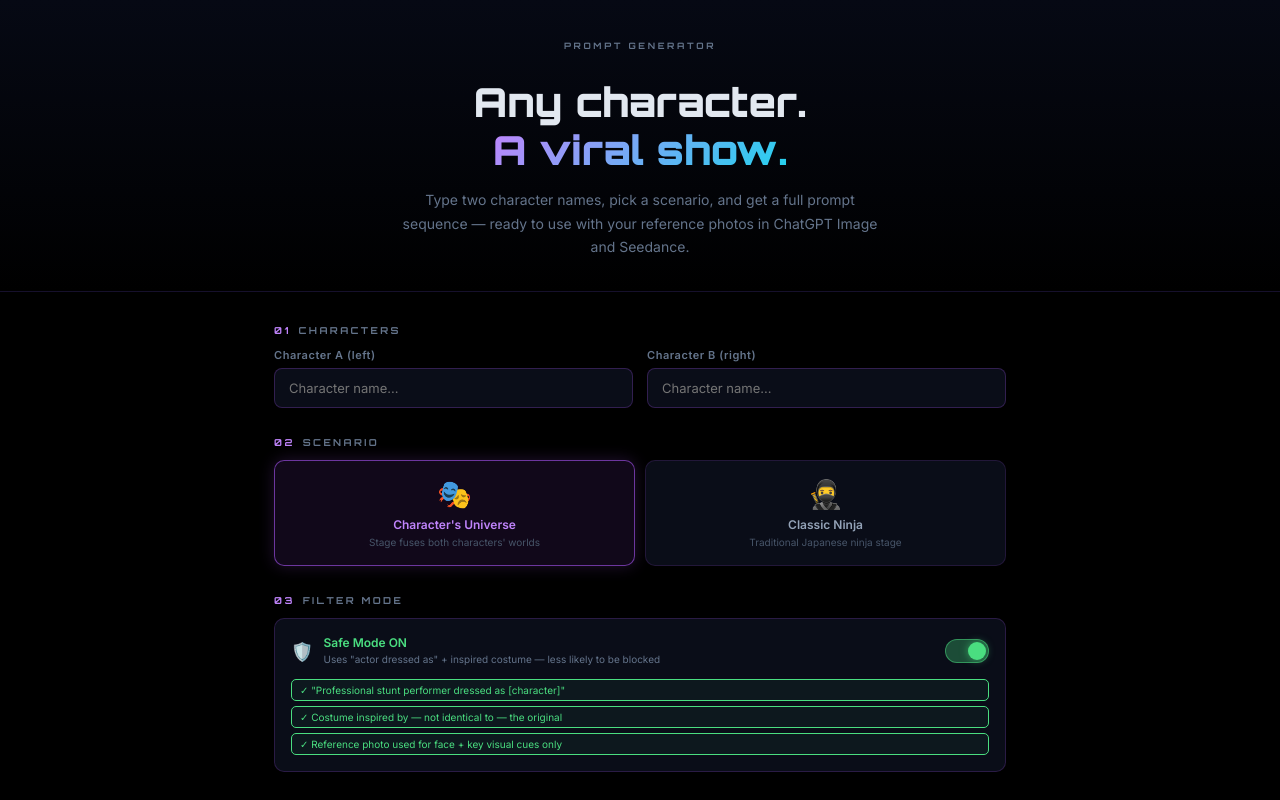
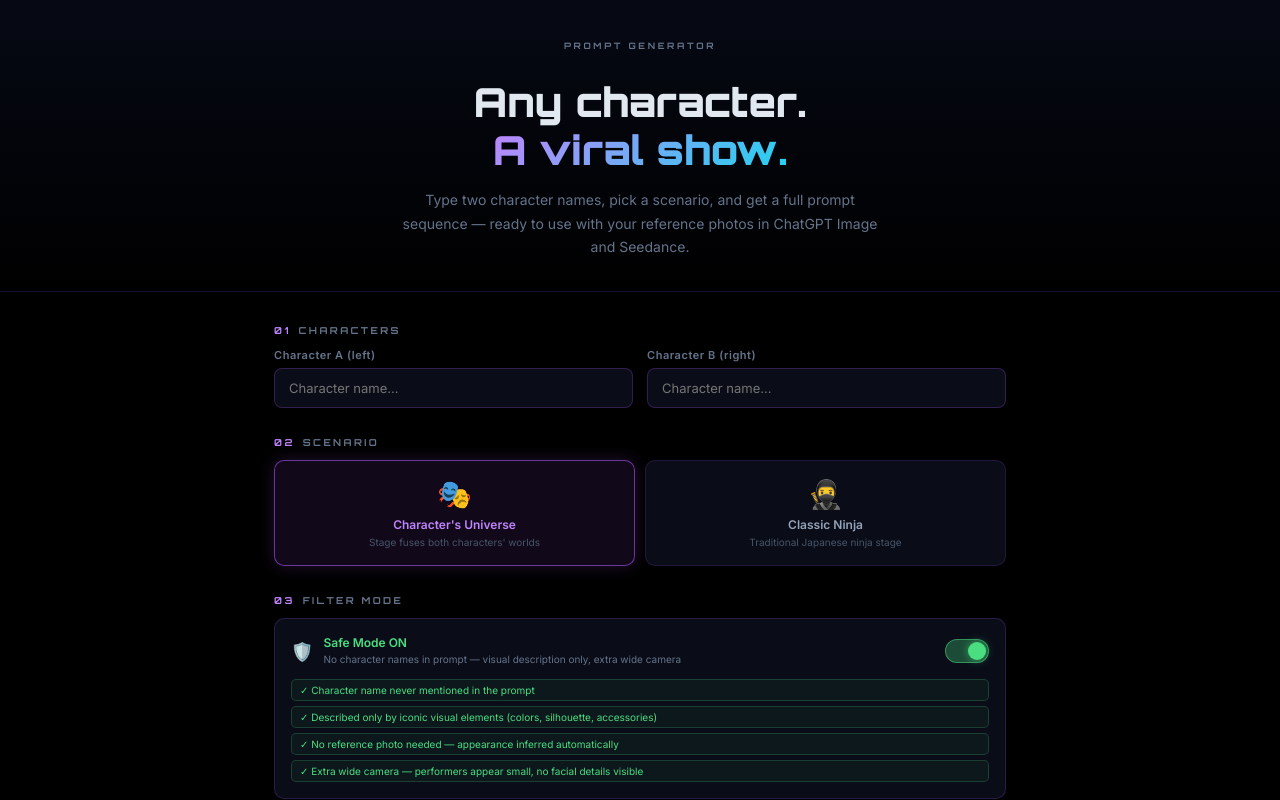
Before and after one commit to luizferreiraalves-cyber/stage-revolution, a React (Vite) app: page / in a window 1280 px wide. Both pictures are taken after a click on the element 967 px from the left and 651 px from the top of the page. Shown: the top 800 px of the page. Built offline with nearby package versions, Linux system fonts and the light colour scheme.

Commit message:
Update App.jsx

```diff
--- a/src/App.jsx
+++ b/src/App.jsx
@@ -56,8 +56,8 @@
             </div>
             <div style={{ fontSize: 10, color: '#64748b', lineHeight: 1.5 }}>
               {value
-                ? 'Uses "actor dressed as" + inspired costume — less likely to be blocked'
-                : 'Uses reference photo as exact identity — more accurate but may be blocked'}
+                ? 'No character names in prompt — visual description only, extra wide camera'
+                : 'Cites character name + optional reference photo — more accurate, higher block risk'}
             </div>
           </div>
         </div>
@@ -87,15 +87,17 @@
       <div style={styles.safeModeDetail}>
         {value ? (
           <>
-            <div style={styles.safeModeTag}>✓ "Professional stunt performer dressed as [character]"</div>
-            <div style={styles.safeModeTag}>✓ Costume inspired by — not identical to — the original</div>
-            <div style={styles.safeModeTag}>✓ Reference photo used for face + key visual cues only</div>
+            <div style={styles.safeModeTagGreen}>✓ Character name never mentioned in the prompt</div>
+            <div style={styles.safeModeTagGreen}>✓ Described only by iconic visual elements (colors, silhouette, accessories)</div>
+            <div style={styles.safeModeTagGreen}>✓ No reference photo needed — appearance inferred automatically</div>
+            <div style={styles.safeModeTagGreen}>✓ Extra wide camera — performers appear small, no facial details visible</div>
           </>
         ) : (
           <>
-            <div style={{ ...styles.safeModeTag, borderColor: 'rgba(168,85,247,0.2)', color: '#94a3b8' }}>⚡ Reference photo used as exact identity match</div>
-            <div style={{ ...styles.safeModeTag, borderColor: 'rgba(168,85,247,0.2)', color: '#94a3b8' }}>⚡ Full costume, face and colors replicated</div>
-            <div style={{ ...styles.safeModeTag, borderColor: 'rgba(168,85,247,0.2)', color: '#94a3b8' }}>⚡ Higher fidelity — may trigger content filters</div>
+            <div style={styles.safeModeTagPurple}>⚡ Character name cited directly in the prompt</div>
+            <div style={styles.safeModeTagPurple}>⚡ Reference photo optional — attach for better likeness</div>
+            <div style={styles.safeModeTagPurple}>⚡ Standard audience distance camera</div>
+            <div style={styles.safeModeTagPurple}>⚡ Higher fidelity — may trigger content filters</div>
           </>
         )}
       </div>
@@ -289,7 +291,7 @@
           <ScenarioSelector value={scenario} onChange={setScenario} />
         </section>
 
-        {/* 03 SAFE MODE */}
+        {/* 03 FILTER MODE */}
         <section style={styles.section}>
           <div style={styles.sectionLabel}>
             <span style={{ color: '#c084fc' }}>03</span> FILTER MODE
@@ -297,7 +299,8 @@
           <SafeModeToggle value={safeMode} onChange={setSafeMode} />
         </section>
 
-        {/* REFERENCE TIP */}
+        {/* REFERENCE TIP — only shown in standard mode */}
+        {!safeMode && (
           <div style={styles.refTip}>
             <div style={{ fontSize: 22 }}>📎</div>
             <div>
@@ -309,6 +312,22 @@
               </div>
             </div>
           </div>
+        )}
+
+        {/* SAFE MODE TIP */}
+        {safeMode && (
+          <div style={{ ...styles.refTip, borderColor: 'rgba(74,222,128,0.2)', background: 'rgba(74,222,128,0.04)' }}>
+            <div style={{ fontSize: 22 }}>🛡️</div>
+            <div>
+              <div style={{ fontSize: 12, fontWeight: 600, color: '#4ade80', marginBottom: 3 }}>
+                Safe Mode active — no photos needed
+              </div>
+              <div style={{ fontSize: 11, color: '#64748b', lineHeight: 1.6 }}>
+                The prompt describes each character by visual elements only — no names, no reference photos required. Just paste the image prompt into <strong style={{ color: '#4ade80' }}>ChatGPT Image</strong> and generate directly.
+              </div>
+            </div>
+          </div>
+        )}
 
         {/* GENERATE BUTTON */}
         <button
@@ -376,7 +395,9 @@
                 {[
                   {
                     n: '1', t: 'Copy the image prompt',
-                    d: 'Paste into ChatGPT Image and attach both reference photos in the same chat message — Character A first, then B',
+                    d: safeMode
+                      ? 'Paste into ChatGPT Image — no reference photos needed in Safe Mode'
+                      : 'Paste into ChatGPT Image and attach both reference photos — Character A first, then B',
                   },
                   {
                     n: '2', t: 'Generate the initial image',
@@ -477,9 +498,13 @@
     border: '1px solid rgba(168,85,247,0.2)', display: 'flex', flexDirection: 'column', gap: 12,
   },
   safeModeDetail: { display: 'flex', flexDirection: 'column', gap: 5 },
-  safeModeTag: {
+  safeModeTagGreen: {
     fontSize: 10, color: '#4ade80', padding: '4px 8px', borderRadius: 5,
     border: '1px solid rgba(74,222,128,0.2)', background: 'rgba(74,222,128,0.05)',
+  },
+  safeModeTagPurple: {
+    fontSize: 10, color: '#94a3b8', padding: '4px 8px', borderRadius: 5,
+    border: '1px solid rgba(168,85,247,0.2)', background: 'rgba(168,85,247,0.04)',
   },
   refTip: {
     display: 'flex', gap: 14, alignItems: 'flex-start', padding: '14px 16px',
```
Lines whose indentation alone changed are shown as unchanged.
